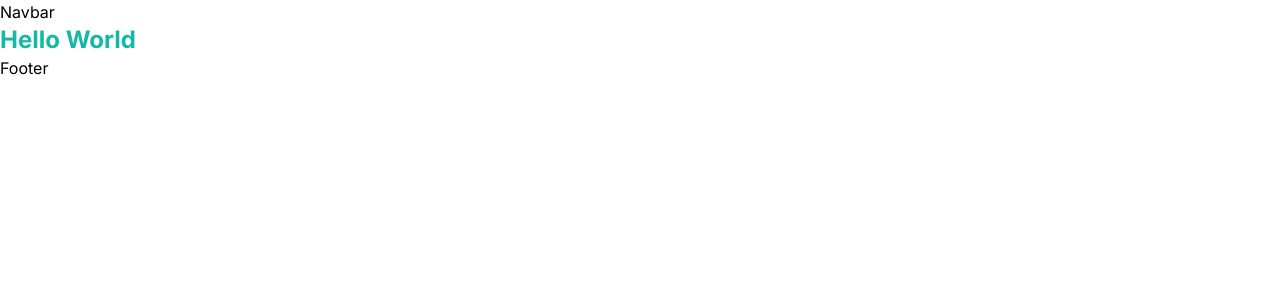
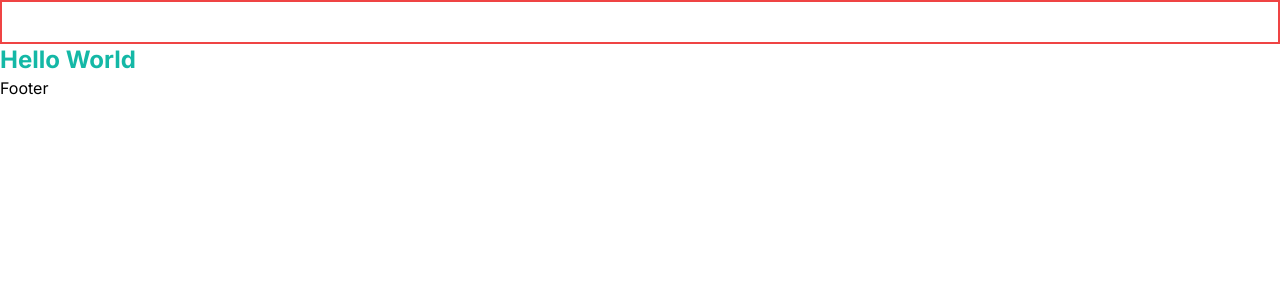
Before and after one commit to demetgas/travelApp, a Next.js app: page / in a window 1280 px wide. Shown: the top 300 px of the page. Built offline with nearby package versions, Linux system fonts and the light colour scheme.

Commit message:
Update Navbar.tsx

```diff
--- a/components/Navbar.tsx
+++ b/components/Navbar.tsx
@@ -1,7 +1,11 @@
-import React from "react";
+import Link from "next/link";
 
 const Navbar = () => {
-  return <div>Navbar</div>;
+  return (
+    <nav className="border-2 border-red-500 max-container padding-container relative x-30 py-5">
+      <Link href="/"></Link>
+    </nav>
+  );
 };
 
 export default Navbar;
```
